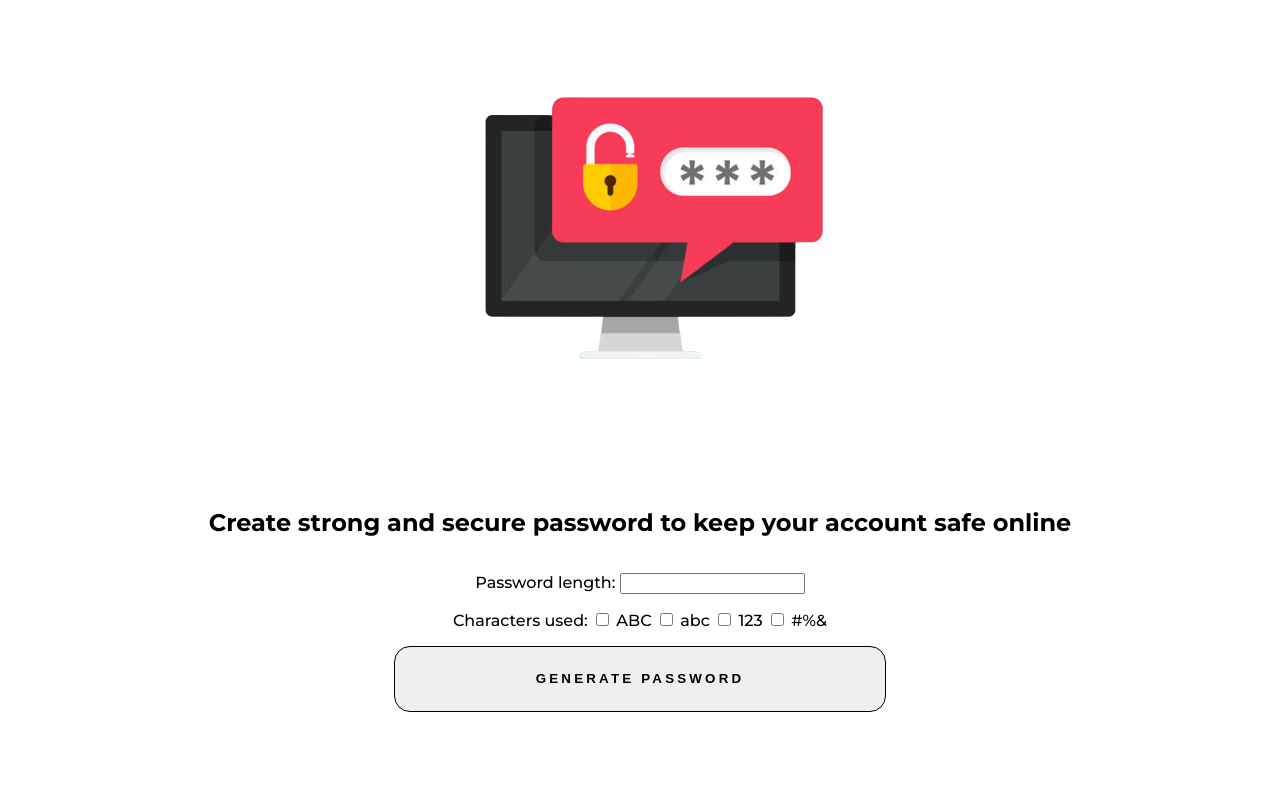
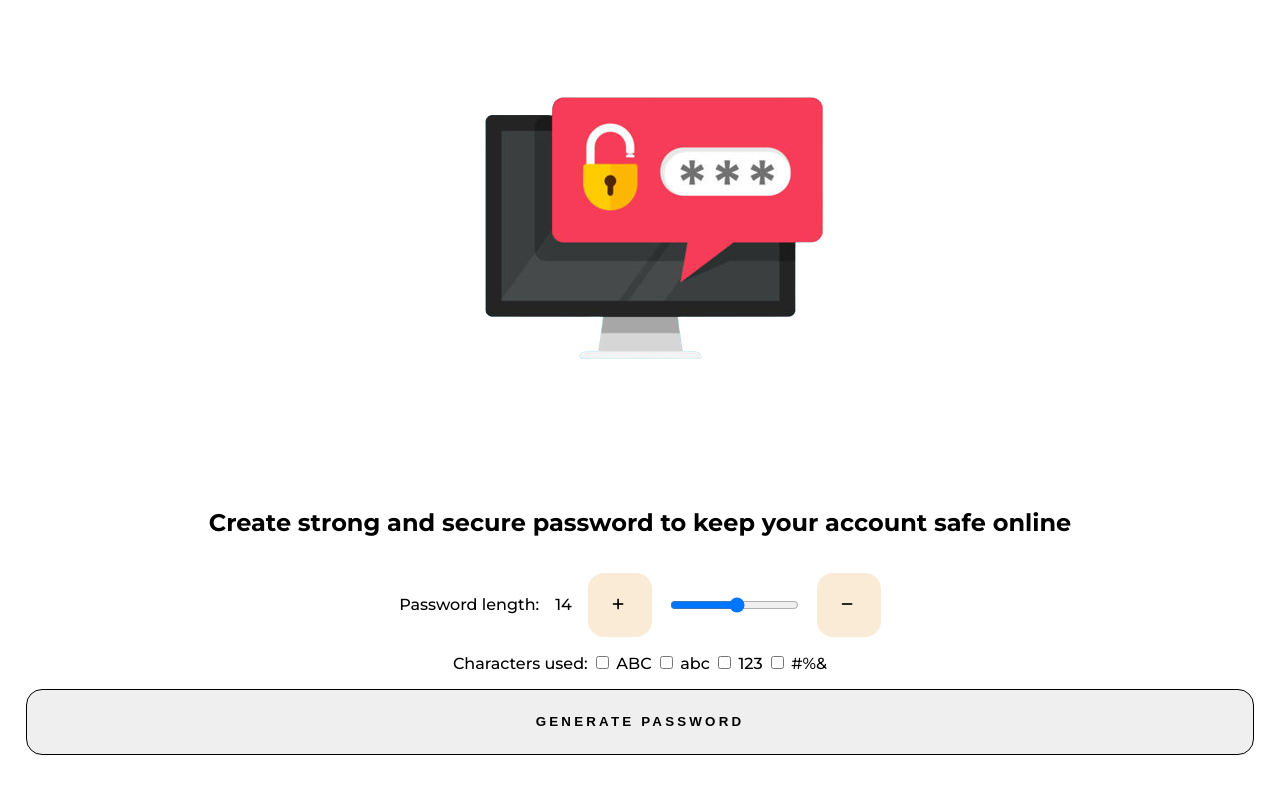
Before and after one commit to prywaciarzxd/PROJECTS, a plain HTML site: page randomPassword/index.html in a window 1280 px wide. Shown: the part 71-863 px from the top of the page. Before the commit the page ends 820 px from the top, so only its background shows below. Drawn offline with Linux system fonts and the light colour scheme.

Commit message:
added nice slider

```diff
--- a/randomPassword/app.js
+++ b/randomPassword/app.js
@@ -1,6 +1,26 @@
 
 var passwordButton = document.querySelector(".generate-password")
+var passwordLength = parseInt(document.querySelector(".password-length").value)
 
+document.querySelector(".number").textContent = passwordLength
+
+document.querySelector(".add").addEventListener("click", function(){
+    passwordLength += 1
+    document.querySelector(".password-length").value = passwordLength
+    document.querySelector(".number").textContent = passwordLength
+
+})
+document.querySelector(".sub").addEventListener("click", function() {
+    passwordLength -= 1
+    document.querySelector(".password-length").value = passwordLength
+    document.querySelector(".number").textContent = passwordLength
+
+})
+
+document.querySelector(".password-length").addEventListener("click", function() {
+    passwordLength = parseInt(document.querySelector(".password-length").value)
+    document.querySelector(".number").textContent = passwordLength
+})
 
 passwordButton.addEventListener("click", function() {
     var allInputs = document.querySelectorAll("input");
--- a/randomPassword/index.html
+++ b/randomPassword/index.html
@@ -2,6 +2,7 @@
 <html lang="en"></html>
 <head>
     <meta charset="UTF-8">
+    <script src="https://kit.fontawesome.com/47791b843d.js" crossorigin="anonymous"></script>
     <link rel="stylesheet" href="style.css">
     <title>RANDOM PASSWORD GENERATOR</title>
 </head>
@@ -19,9 +20,12 @@
             <img src="password.png" alt="">
         </div>
         <h2>Create strong and secure password to keep your account safe online</h2>
-        <div>
+        <div class="slider">
             <label for="">Password length: </label>
-            <input type="text" id="password-length" name="password-length" class="password-length">
+            <span class="number"></span>
+            <button class="add"><i class="fa-solid fa-plus"></i></button>
+            <input type="range"  min="1" max="26" id="password-length" name="password-length" class="password-length">
+            <button class="sub"><i class="fa-solid fa-minus"></i></button>
         </div>
         <div>
             <label for="-">Characters used: </label>
@@ -39,5 +43,6 @@
             <h1></h1>
         </div>
 
+
     <script src="app.js"></script>
 </body>
--- a/randomPassword/style.css
+++ b/randomPassword/style.css
@@ -48,8 +48,7 @@ ul {
 }
 
 .main-content button {
-    margin-left: 30%;
-    margin-right: 30%;
+
     border-radius: 16px;
     border: solid 1px black;
     padding: 2% 2%;
@@ -69,3 +68,18 @@ ul {
     color:aqua;
     cursor: pointer;
 }
+
+.slider {
+    display: flex;
+    gap: 1rem;
+    justify-content: center;
+    align-items: center;
+    text-align:center;
+
+}
+
+.slider button {
+    outline: none;
+    border: none;
+    background-color: antiquewhite;
+}
```
